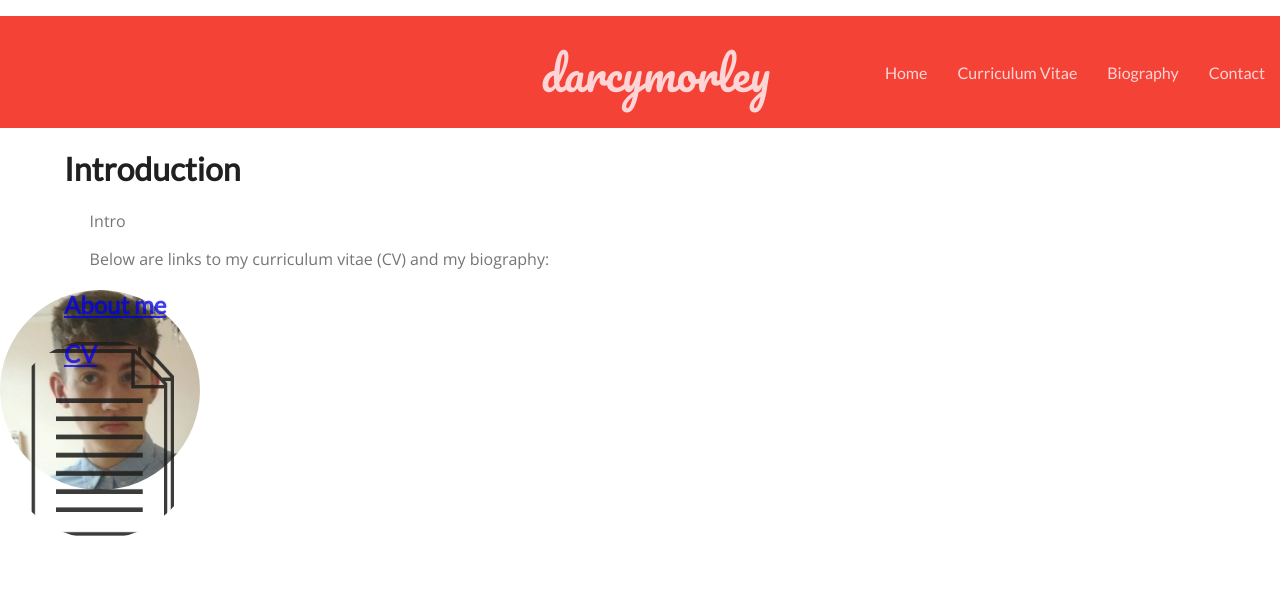
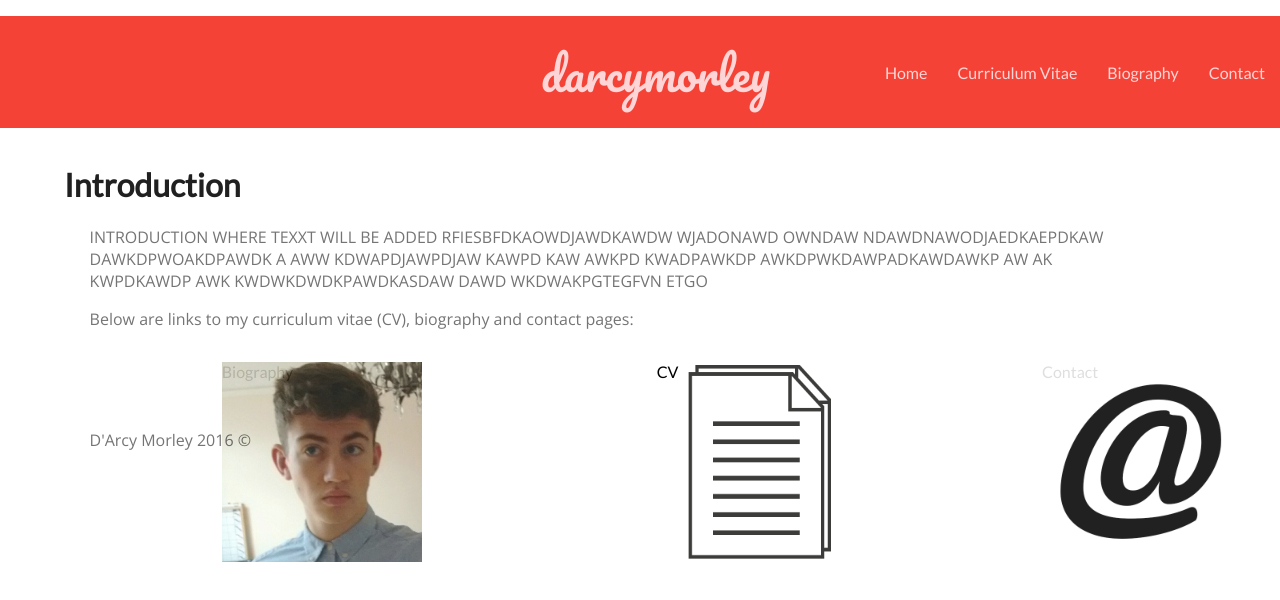
Before and after one commit to dapostrophearcy/csy1018-assign1, a plain HTML site: page index.html in a window 1280 px wide. Drawn offline with nearby package versions, Linux system fonts and the light colour scheme.

Commit message:
Added imgs to index page in flex container, and added a footer.

```diff
--- a/css/master.css
+++ b/css/master.css
@@ -1,3 +1,20 @@
+/*******************************
+* FOOTER                       *
+*******************************/
+
+.site{
+  display: flex;
+  flex-direction: column;
+}
+
+.site_content{flex:1;}
+
+.footer{
+  display: flex;
+  flex-direction: column;
+  flex:1;
+}
+
 /*******************************
 * NAVIGATION                   *
 *******************************/
@@ -44,9 +61,19 @@ body{margin:auto;} /* Fix for whitespace around navbar */
   width:200px;
   height:200px;
   position: absolute;
-  border-radius: 50%;
+  /*border-radius: 50%;
   border-color:black;
-  border-width:10px;
+  border-width:10px;*/
+}
+
+.page_links {
+  list-style-type: none;
+  display:flex;
+  flex-direction: row;
+  flex: 1 1 auto;
+  justify-content: space-around;
+  align-items: center;
+  font-family: 'Lato', sans-serif;
 }
 
 /*******************************
--- a/index.html
+++ b/index.html
@@ -11,11 +11,11 @@
 
   </head>
 
-  <body>
+  <body class="site">
 
     <!-- NAVIGATION BAR, sits at the top of the screen and provides
     button links to other parts of the site -->
-
+    <header>
       <ul class="nav_bar">
         <li id = "nav_title"><a href = "index.html" alt = "D'Arcy Morley's Portfolio, click to go to homepage.">darcymorley</a></li>
         <li class="nav_button"><a href="index.html" alt="Navigate to the home page.">Home</a></li>
@@ -23,6 +23,9 @@
         <li class="nav_button"><a href="bio.html" alt="Navigate to bio page.">Biography</a></li>
         <li class="nav_button"><a href="contact.html" alt="Navigate to contact page.">Contact</a></li>
       </ul>
+    </header>
+
+    <main class="site_content">
 
     <!--
       Include following sections;
@@ -34,17 +37,41 @@
 
       <h1>Introduction</h1>
         <p>
-          Intro
+          INTRODUCTION WHERE TEXXT WILL BE ADDED RFIESBFDKAOWDJAWDKAWDW  WJADONAWD OWNDAW NDAWDNAWODJAEDKAEPDKAW DAWKDPWOAKDPAWDK A AWW KDWAPDJAWPDJAW KAWPD KAW AWKPD KWADPAWKDP AWKDPWKDAWPADKAWDAWKP AW AK KWPDKAWDP AWK KWDWKDWDKPAWDKASDAW DAWD WKDWAKPGTEGFVN ETGO
         </p>
         <p>
-          Below are links to my curriculum vitae (CV) and my biography:
+          Below are links to my curriculum vitae (CV), biography and contact pages:
         </p>
 
+          <ul class="page_links">
+
+            <figure>
+              <li>
                 <a href = "bio.html" alt= "Navigate to biography page"><img class="circle" src="images/me.png" alt="A portrait picture of D'Arcy Morley." /></a>
-      <a href="bio.html" alt="A link to my biography."><h2>About me</h2></a>
+              </li>
+                <figcaption>Biography</figcaption>
+            </figure>
 
+            <figure>
+              <li>
                 <a href = "cv.html" alt= "Navigate to CV page"><img class="circle" src="images/docs.png" alt="A picture depicting a document." /></a>
-      <a href="bio.html" alt="A link to my CV."><h2>CV</h2></a>
+              </li>
+              <figcaption>CV</figcaption>
+            </figure>
+
+            <figure>
+              <li>
+                <a href = "contact.html" alt= "Navigate to contact page"><img class="circle" src="images/contact.png" alt="A picture depicting an 'at' symbol"/></a>
+              </li>
+                <figcaption>Contact</figcaption>
+            </figure>
+
+          </ul>
+        </main>
+
+        <footer>
+          <p>D'Arcy Morley 2016 ©</p>
+        </footer>
 
   </body>
 
```
Also changed, not shown: images/contact.png (added). Lines whose indentation alone changed are shown as unchanged.
